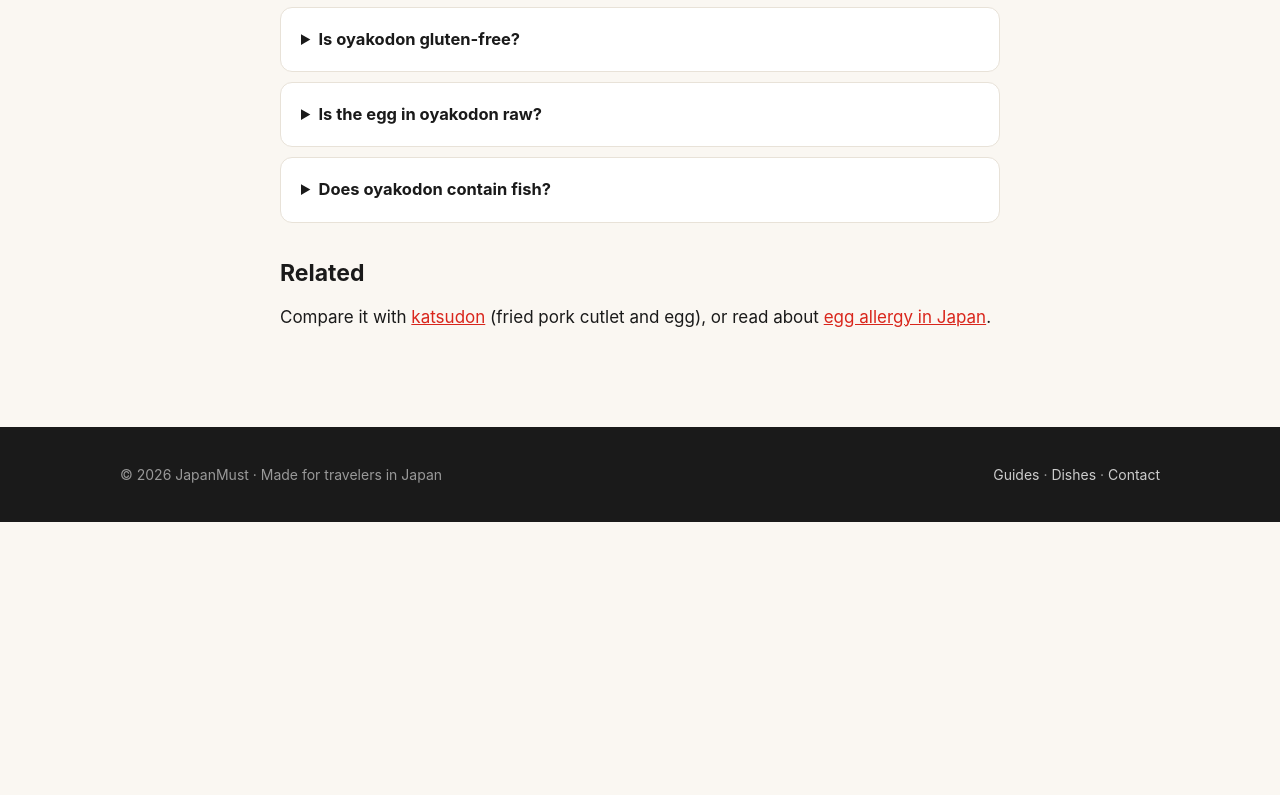
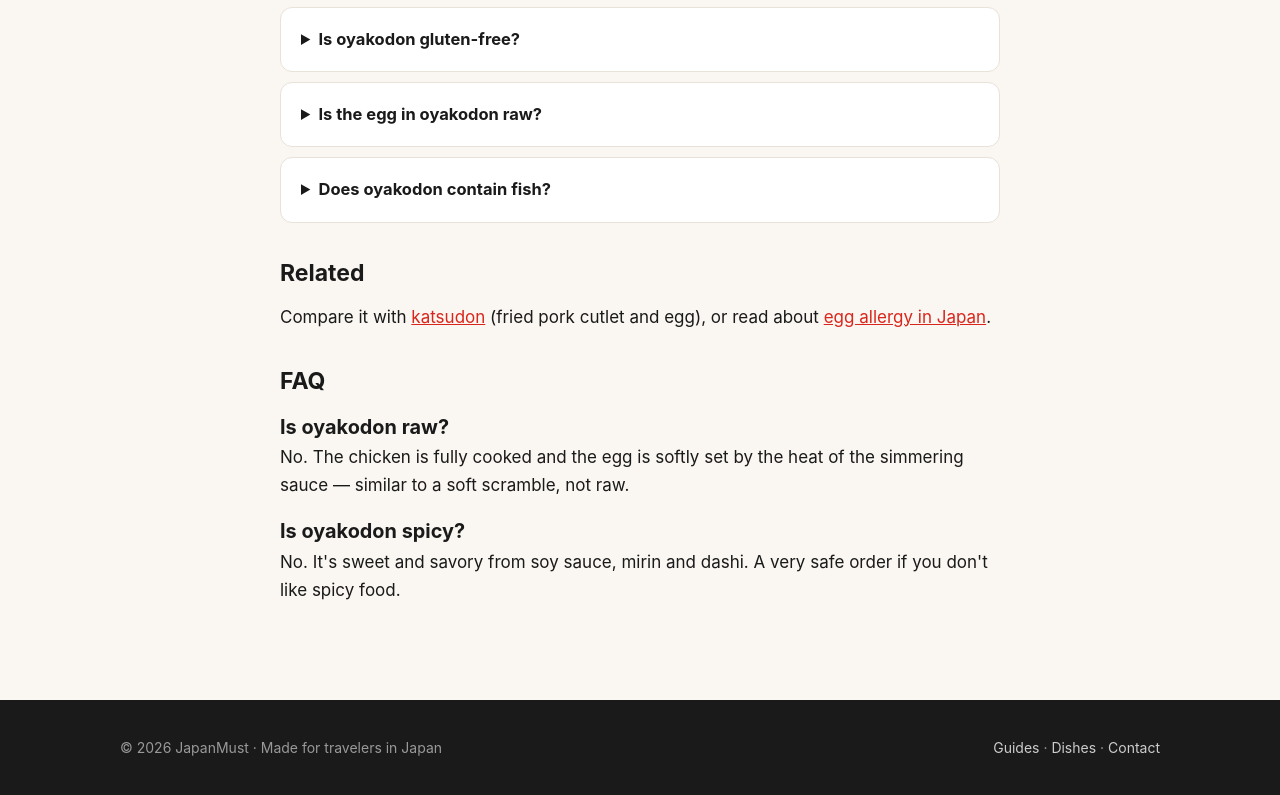
Before and after one commit to drrootBro/japanmust, a plain HTML site: page dishes/oyakodon/index.html in a window 1280 px wide. Shown: the part 2813-3608 px from the top of the page. Before the commit the page ends 3335 px from the top, so only its background shows below. Drawn offline with Linux system fonts and the light colour scheme.

Commit message:
Add visible FAQ to dishes/oyakodon (match FAQPage JSON-LD)
Added FAQ section addressing common questions about oyakodon.

```diff
--- a/dishes/oyakodon/index.html
+++ b/dishes/oyakodon/index.html
@@ -108,6 +108,11 @@
 
   <h2>Related</h2>
   <p>Compare it with <a href="/dishes/katsudon/">katsudon</a> (fried pork cutlet and egg), or read about <a href="/guides/egg-allergy-japan-restaurant-card/">egg allergy in Japan</a>.</p>
+  <h2>FAQ</h2>
+    <h3>Is oyakodon raw?</h3>
+    <p>No. The chicken is fully cooked and the egg is softly set by the heat of the simmering sauce — similar to a soft scramble, not raw.</p>
+    <h3>Is oyakodon spicy?</h3>
+    <p>No. It's sweet and savory from soy sauce, mirin and dashi. A very safe order if you don't like spicy food.</p>
 </article>
 
 <footer>
```
